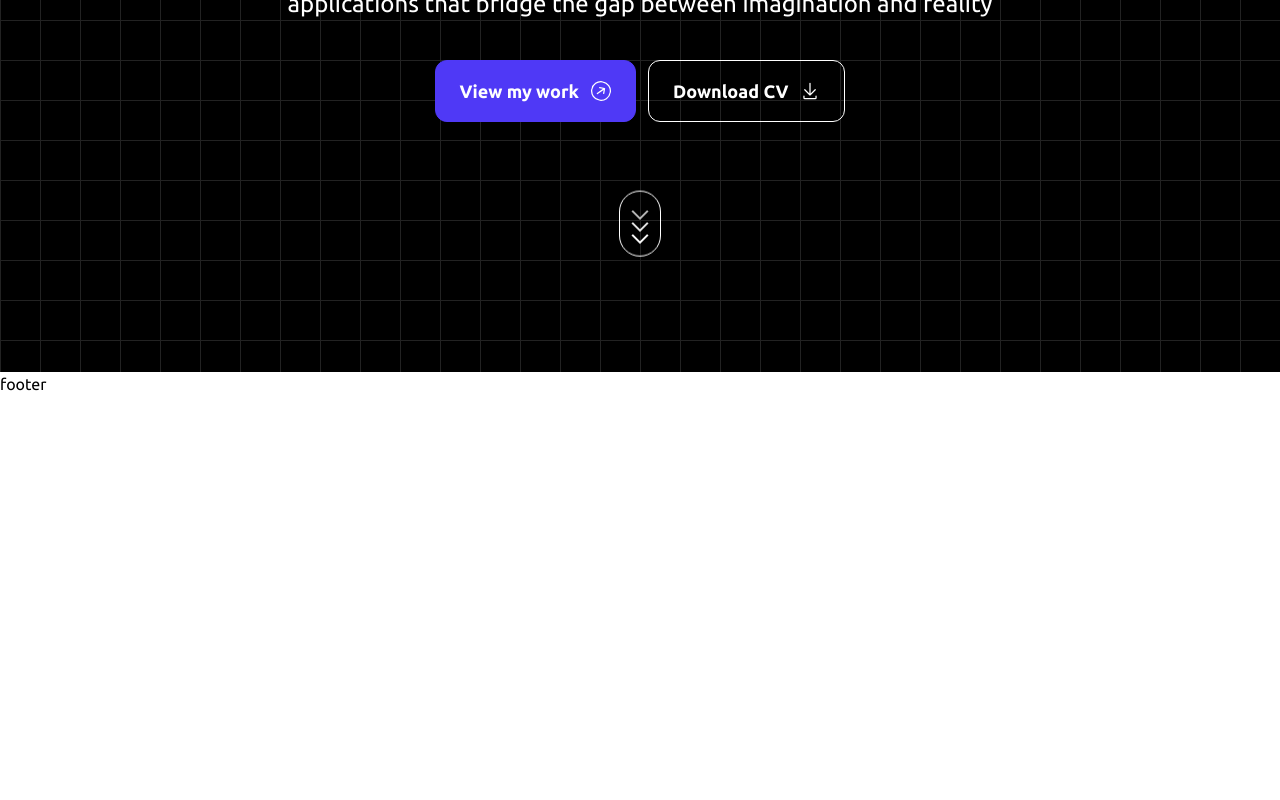
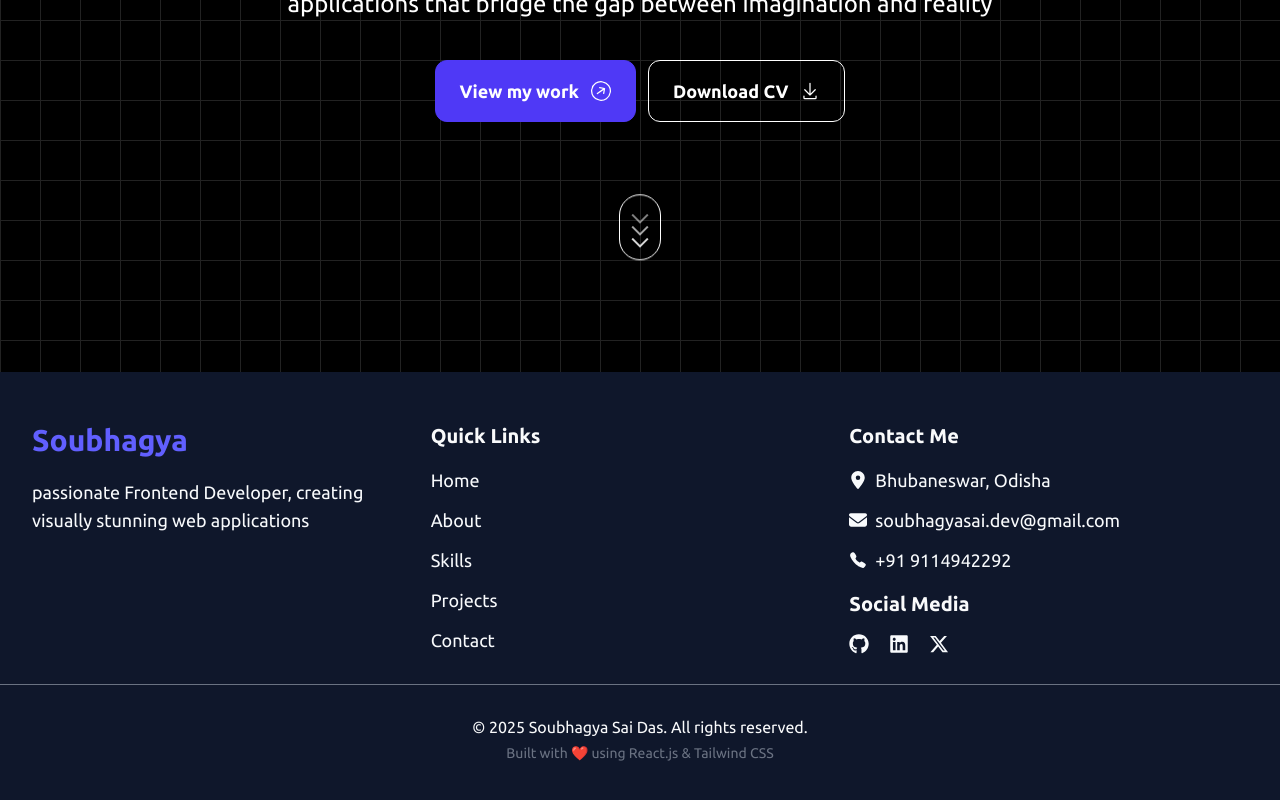
Before and after one commit to SoubhagyaSai/portfolio, a React (Vite) app: page / in a window 1280 px wide. Shown: the part 420-1220 px from the top of the page. Before the commit the page ends 816 px from the top, so only its background shows below. Built offline with nearby package versions, Linux system fonts and the light colour scheme.

Commit message:
complete Footer page

```diff
--- a/src/App.jsx
+++ b/src/App.jsx
@@ -5,11 +5,11 @@ import Navbar from "./components/Navbar"
 function App() {
 
   return (
-    <>
+    <div className="text-white bg-slate-900">
       <Navbar/>
       <Hero/>
       <Footer/>
-    </>
+    </div>
   )
 }
 
--- a/src/components/Footer.jsx
+++ b/src/components/Footer.jsx
@@ -1,7 +1,58 @@
+import { FaLocationDot } from "react-icons/fa6";
+import { FaEnvelope } from "react-icons/fa6";
+import { IoCall } from "react-icons/io5";
+import { FaGithub } from "react-icons/fa6";
+import { FaLinkedin } from "react-icons/fa";
+import { FaXTwitter } from "react-icons/fa6";
+
 const Footer = () => {
   return (
-    <div>
-      footer
+    <div className="py-[50px]">
+      <div className="mx-auto max-w-7xl sm:px-6 lg:px-8 flex justify-between">
+          <div className="flex-1">
+            <h2 className="text-3xl font-bold text-indigo-500 mb-5">Soubhagya</h2>
+            <p className="text-lg text-slate-50">passionate Frontend Developer, creating visually stunning web applications</p>
+          </div>
+          <div className="flex-1 px-5">
+            <h2 className="text-xl font-semibold text-gray-50 mb-4">Quick Links</h2>
+            <div className="flex flex-col gap-3">
+                <a href="#" className="text-lg text-slate-50">Home</a>
+                <a href="#" className="text-lg text-slate-50">About</a>
+                <a href="#" className="text-lg text-slate-50">Skills</a>
+                <a href="#" className="text-lg text-slate-50">Projects</a>
+                <a href="#" className="text-lg text-slate-50">Contact</a>
+            </div>
+
+          </div>
+          <div className="flex-1 px-5">
+            <h2 className="text-xl font-semibold text-gray-50 mb-4">Contact Me</h2>
+            <div className="flex flex-col gap-3 mb-4">
+                <div className="flex items-center gap-2">
+                    <FaLocationDot className="text-lg text-slate-50"/>
+                    <p className="text-lg text-slate-50">Bhubaneswar, Odisha</p>
+                </div>
+                <div className="flex items-center gap-2">
+                    <FaEnvelope className="text-lg text-slate-50"/>
+                    <a href="mailto:soubhagyasai.dev@gmail.com" className="text-lg text-slate-50 hover:underline">soubhagyasai.dev@gmail.com</a>
+                </div>
+                <div className="flex items-center gap-2">
+                    <IoCall className="text-lg text-slate-50"/>
+                    <a href="callto:+91 9114942292" className="text-lg text-slate-50 hover:underline">+91 9114942292</a>
+                </div>
+            </div>
+            <h2 className="text-xl font-semibold text-gray-50 mb-4">Social Media</h2>
+            <div className="flex items-center gap-5">
+               <a href="https://github.com/SoubhagyaSai" target="_blank"><FaGithub className="text-xl text-slate-50"/></a>
+               <a href="https://www.linkedin.com/in/soubhagya-sai-das-6983621b3/" target="_blank"><FaLinkedin className="text-xl text-slate-50"/></a>
+               <a href="#"><FaXTwitter className="text-xl text-slate-50"/></a>
+            </div>
+          </div>
+      </div>
+      <hr className="text-gray-500 mx-auto max-w-7xl my-[30px] sm:px-6 lg:px-8"/>
+      <div class="text-center mx-auto max-w-7xl sm:px-6 lg:px-8">
+          <p class="text-gray-50 text-base">© 2025 Soubhagya Sai Das. All rights reserved.</p>
+          <p class="text-gray-500 text-sm mt-1">Built with ❤️ using React.js &amp; Tailwind CSS</p>
+      </div>
     </div>
   )
 }
```
